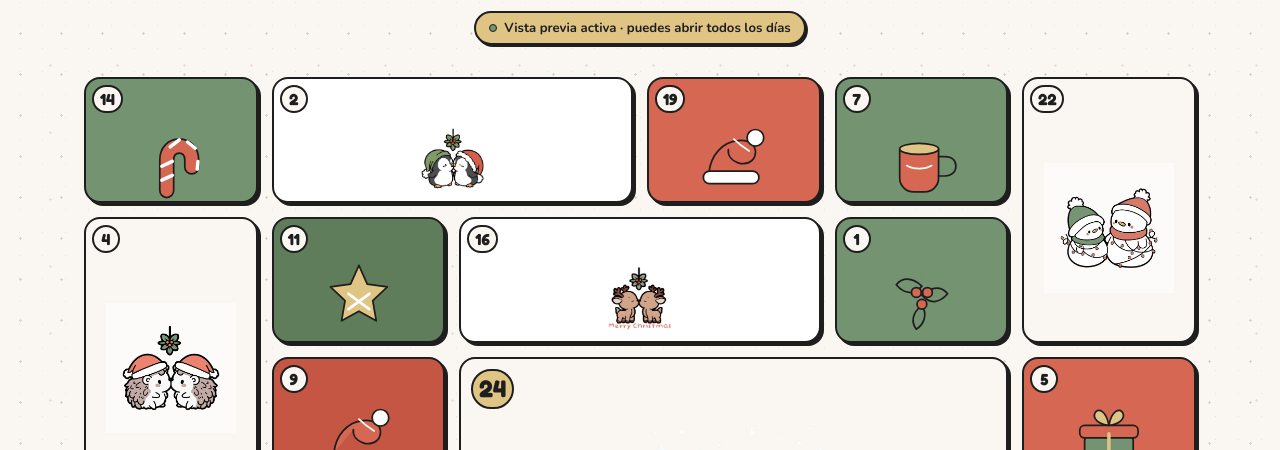
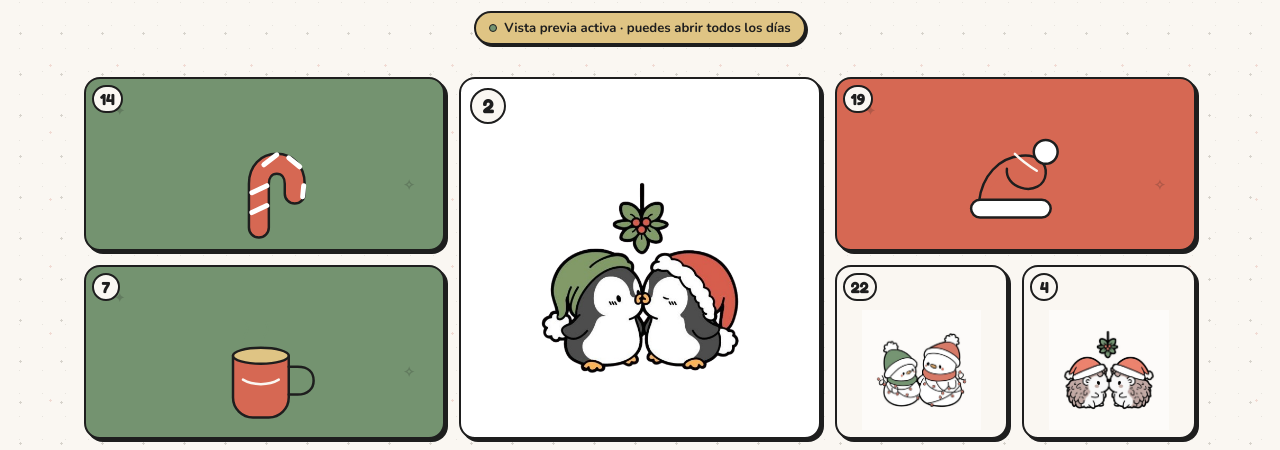
Before and after one commit to juliasoriano/calendario, a plain HTML site: page index.html in a window 1280 px wide. Shown: the part 315-765 px from the top of the page. Drawn offline with nearby package versions, Linux system fonts and the light colour scheme.

Commit message:
Add files via upload

```diff
--- a/index.html
+++ b/index.html
@@ -39,8 +39,8 @@
   --display:'Fredoka',"Trebuchet MS",system-ui,sans-serif;
   --text:'Nunito',"Avenir Next",system-ui,sans-serif;
 
+  --pad:clamp(14px,4vw,34px);
   --gap:clamp(8px,2.2vw,14px);
-  --row:clamp(126px,34vw,168px);
   --maxw:1180px;
 }
 
@@ -91,7 +91,7 @@ button{font:inherit;color:inherit}
   margin-inline:auto;
   padding:
     calc(20px + env(safe-area-inset-top))
-    clamp(14px,4vw,34px)
+    var(--pad)
     calc(30px + env(safe-area-inset-bottom));
 }
 
@@ -174,6 +174,10 @@ button{font:inherit;color:inherit}
    Grid irregular: 2 columnas en móvil estrecho → 3 → 4 → 6
    -------------------------------------------------------------------------- */
 .calendar{
+  /* La altura de fila == ancho de columna: las casillas 1x1 y 2x2 son cuadradas */
+  --cols:2;
+  --board:min(calc(100vw - 2 * var(--pad)), calc(var(--maxw) - 2 * var(--pad)));
+  --row:calc((var(--board) - (var(--cols) - 1) * var(--gap)) / var(--cols));
   display:grid;
   grid-template-columns:repeat(2,minmax(0,1fr));
   grid-auto-rows:var(--row);
@@ -182,8 +186,15 @@ button{font:inherit;color:inherit}
   padding:2px 0 6px;
 }
 
+/* Medición exacta del ancho disponible cuando el navegador lo permite */
+@supports (width:1cqw){
+  .page{container-type:inline-size}
+  .calendar{--board:100cqw}
+}
+
 .door--wide{grid-column:span 2}
 .door--tall{grid-row:span 2}
+.door--big{grid-column:span 2;grid-row:span 2}
 .door--hero{grid-column:span 2;grid-row:span 2}
 
 .door{
@@ -250,6 +261,14 @@ button{font:inherit;color:inherit}
   pointer-events:none;
 }
 
+.door--big .door__number{
+  top:9px;
+  left:9px;
+  min-width:36px;
+  height:36px;
+  font-size:clamp(1rem,4.4vw,1.25rem);
+}
+
 .door--hero .door__number{
   top:10px;
   left:10px;
@@ -272,12 +291,30 @@ button{font:inherit;color:inherit}
   pointer-events:none;
 }
 
+.door--big .door__art{padding-top:24px}
 .door--hero .door__art{padding-top:30px}
+
+/* Detalles sutiles para equilibrar las ventanas rectangulares con SVG */
+.door--wide .door__art::before,
+.door--wide .door__art::after,
+.door--tall .door__art::before,
+.door--tall .door__art::after{
+  position:absolute;
+  color:rgba(30,30,30,.20);
+  font-family:var(--display);
+  font-weight:700;
+  line-height:1;
+  pointer-events:none;
+}
+.door--wide .door__art::before{content:"✦";top:15%;left:8%;font-size:12px}
+.door--wide .door__art::after{content:"✧";top:58%;right:8%;font-size:14px}
+.door--tall .door__art::before{content:"✦";top:13%;left:50%;transform:translateX(-50%);font-size:13px}
+.door--tall .door__art::after{content:"·";bottom:11%;left:50%;transform:translateX(-50%);font-size:28px}
 
 .door__visual{
   display:block;
-  width:85%;
-  height:85%;
+  width:82%;
+  height:82%;
   max-height:none;
   object-fit:contain;
   background:none;
@@ -546,7 +583,7 @@ button{font:inherit;color:inherit}
 
 .modal__visual{
   display:block;
-  width:85%;
+  width:82%;
   height:180px;
   max-height:none;
   object-fit:contain;
@@ -597,22 +634,19 @@ button{font:inherit;color:inherit}
    Media queries progresivas
    -------------------------------------------------------------------------- */
 @media (min-width:430px){
-  :root{--row:clamp(118px,25vw,150px)}
-  .calendar{grid-template-columns:repeat(3,minmax(0,1fr))}
+  .calendar{--cols:3;grid-template-columns:repeat(3,minmax(0,1fr))}
 }
 
 @media (min-width:760px){
-  :root{--row:clamp(110px,15vw,140px)}
-  .calendar{grid-template-columns:repeat(4,minmax(0,1fr))}
+  .calendar{--cols:4;grid-template-columns:repeat(4,minmax(0,1fr))}
   .modal__backdrop{place-items:center}
   .modal__card{margin-top:20px}
   .modal__visual{height:220px}
 }
 
 @media (min-width:1080px){
-  :root{--row:clamp(104px,10.5vw,126px)}
-  .calendar{grid-template-columns:repeat(6,minmax(0,1fr))}
-  .door--hero{grid-column:span 3}
+  .calendar{--cols:6;grid-template-columns:repeat(6,minmax(0,1fr))}
+  .door--hero{grid-column:span 3;grid-row:span 3}
 }
 
 @media (prefers-reduced-motion:reduce){
@@ -722,9 +756,12 @@ const ADVENT_DATA = [
   { day: 24, doorImage: 'assets/img/dia24.png',  title: '', htmlContent: '' }
 ];
 
-/* Composición del grid: los días con ilustración de parejita son los grandes */
-const WIDE_DAYS = new Set([2, 6, 10, 16, 20]);
-const TALL_DAYS = new Set([4, 8, 12, 18, 22]);
+/* Composición del grid según la proporción real de cada contenido:
+   PNG (1:1) → casillas cuadradas 1x1 o 2x2.
+   SVG → casillas rectangulares 2x1 o 1x2 con adornos sutiles. */
+const BIG_PNG_DAYS = new Set([2, 12, 16]);
+const WIDE_SVG_DAYS = new Set([1, 7, 11, 14, 19, 23]);
+const TALL_SVG_DAYS = new Set([3, 5, 9, 13, 15, 17, 21]);
 
 /* Orden fijo y mezclado sobre el tablero. La fecha de cada número no cambia. */
 const DISPLAY_ORDER = [
@@ -882,8 +919,9 @@ let toastTimer = null;
 
 function sizeClass(day){
   if(day === 24) return 'hero';
-  if(WIDE_DAYS.has(day)) return 'wide';
-  if(TALL_DAYS.has(day)) return 'tall';
+  if(BIG_PNG_DAYS.has(day)) return 'big';
+  if(WIDE_SVG_DAYS.has(day)) return 'wide';
+  if(TALL_SVG_DAYS.has(day)) return 'tall';
   return 'small';
 }
 
```
